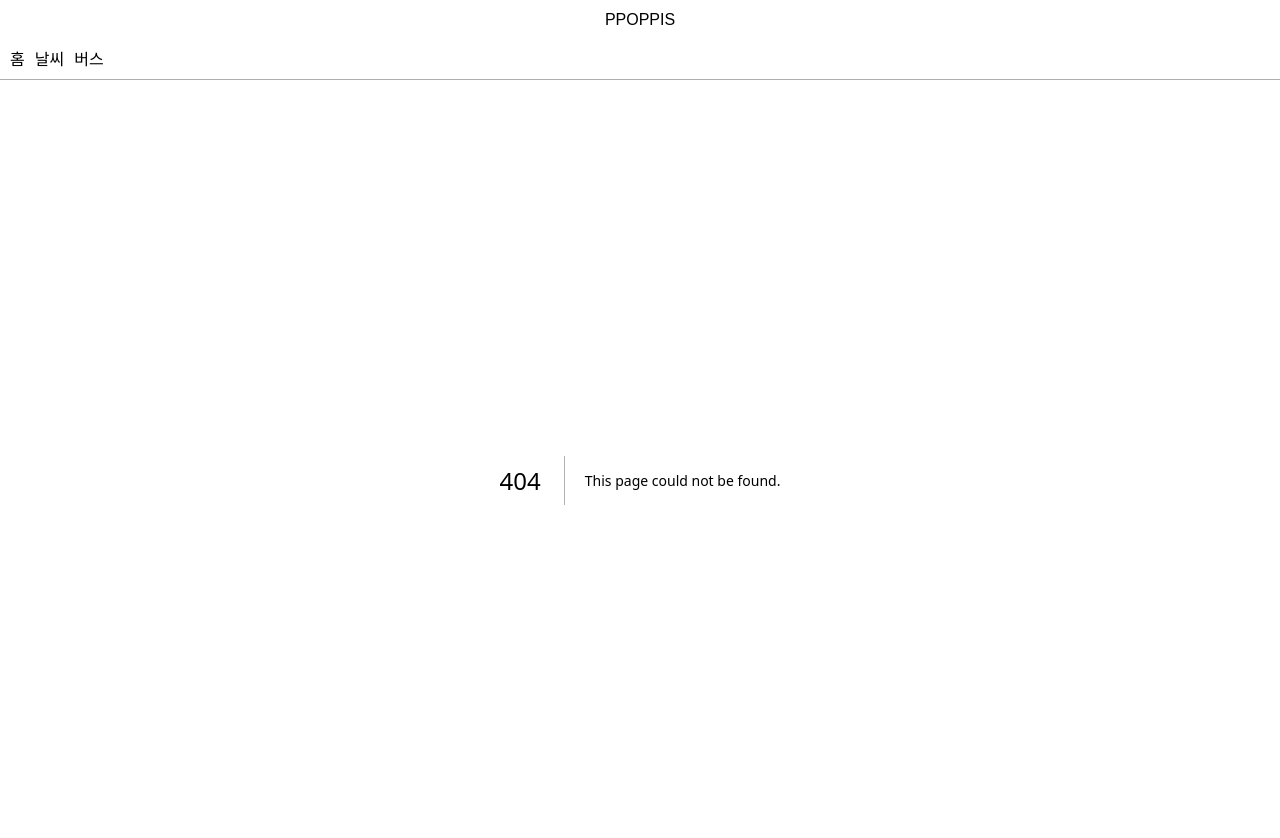
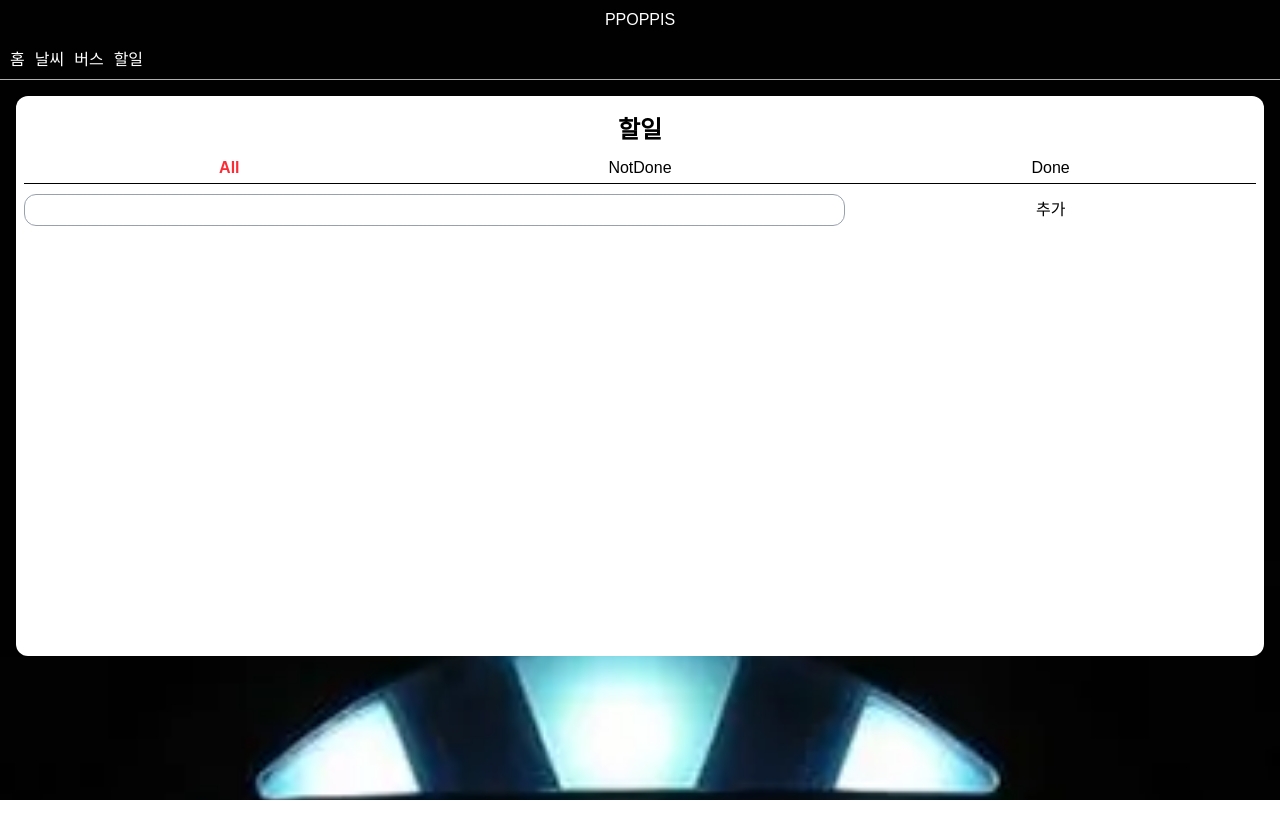
Before and after one commit to Hyun-EG/ppoppi, a Next.js app: page /todo in a window 1280 px wide. Before the commit this address had no page. Shown: the top 838 px of the page. After the commit the page ends 800 px from the top, so only its background shows below. Built offline with nearby package versions, Linux system fonts and the light colour scheme.

Commit message:
Feat: 할 일 메모 페이지 기능 추가

```diff
--- a/app/bus/page.tsx
+++ b/app/bus/page.tsx
@@ -3,6 +3,7 @@ import BusWrapper from "@/components/bus/BusWrapper";
 const page = () => {
   return (
     <div>
+      API 허가받는중
       <BusWrapper />
     </div>
   );
--- /dev/null
+++ b/app/todo/page.tsx
@@ -0,0 +1,12 @@
+import React from "react";
+import ToDoWrapper from "./../../components/todo/ToDoWrapper";
+
+const page = () => {
+  return (
+    <div>
+      <ToDoWrapper />
+    </div>
+  );
+};
+
+export default page;
--- a/components/layout/Header.tsx
+++ b/components/layout/Header.tsx
@@ -7,6 +7,7 @@ const Header = () => {
     { nav: "홈", page: "/" },
     { nav: "날씨", page: "/weather" },
     { nav: "버스", page: "/bus" },
+    { nav: "할일", page: "/todo" },
   ];
   const router = useRouter();
   return (
--- /dev/null
+++ b/components/todo/ToDoWrapper.tsx
@@ -0,0 +1,116 @@
+"use client";
+
+import React, { useEffect, useState } from "react";
+import TitleBox from "../common/TitleBox";
+
+const ToDoWrapper = () => {
+  const modeArr = [{ title: "All" }, { title: "NotDone" }, { title: "Done" }];
+
+  const getStoredTasks = () => {
+    if (typeof window !== "undefined") {
+      const storedTasks = localStorage.getItem("list");
+      return storedTasks ? JSON.parse(storedTasks) : [];
+    }
+    return [];
+  };
+
+  const [addInputValue, setAddInputValue] = useState("");
+  const [tasks, setTasks] = useState<
+    { id: number; text: string; isComplete: boolean }[]
+  >(getStoredTasks());
+  const [selectedNav, setSelectedNav] = useState("All");
+  const [updateTaskList, setUpdateTaskList] = useState(tasks);
+
+  useEffect(() => {
+    localStorage.setItem("list", JSON.stringify(tasks));
+  }, [tasks]);
+
+  useEffect(() => {
+    if (selectedNav === "All") {
+      setUpdateTaskList(tasks);
+    } else if (selectedNav === "NotDone") {
+      setUpdateTaskList(tasks.filter((item) => !item.isComplete));
+    } else if (selectedNav === "Done") {
+      setUpdateTaskList(tasks.filter((item) => item.isComplete));
+    }
+  }, [selectedNav, tasks]);
+
+  const renderState = (item: string) => {
+    setSelectedNav(item);
+  };
+
+  const addTask = () => {
+    if (addInputValue.trim() === "") return;
+    const newTask = { id: Date.now(), text: addInputValue, isComplete: false };
+    setTasks([...tasks, newTask]);
+    setAddInputValue("");
+  };
+
+  const completeTask = (id: number) => {
+    setTasks((prev) =>
+      prev.map((task) =>
+        task.id === id ? { ...task, isComplete: true } : task
+      )
+    );
+  };
+
+  const deleteTask = (id: number) => {
+    setTasks(tasks.filter((task) => task.id !== id));
+  };
+
+  return (
+    <div className="h-140 m-4 p-2 flex flex-col bg-white rounded-xl text-black">
+      <TitleBox>할일</TitleBox>
+      <div className="h-7 mb-2.5 flex border-b border-black">
+        {modeArr.map((item, index) => (
+          <div
+            key={index}
+            onClick={() => renderState(item.title)}
+            className={`w-1/3 flex justify-center cursor-pointer ${
+              selectedNav === item.title ? "text-red-500 font-bold" : ""
+            }`}
+          >
+            {item.title}
+          </div>
+        ))}
+      </div>
+      <div className="pb-2 flex">
+        <input
+          value={addInputValue}
+          onChange={(e) => setAddInputValue(e.target.value)}
+          className="w-2/3 h-8 px-2 border border-gray-400 rounded-xl"
+          type="text"
+        />
+        <button
+          onClick={addTask}
+          className="w-1/3 h-8 flex justify-center items-center"
+        >
+          추가
+        </button>
+      </div>
+      <div className="overflow-y-scroll">
+        {updateTaskList.map((item) => (
+          <div key={item.id} className="px-2 flex border-b border-gray-400">
+            <div
+              className={`w-2/3 ${
+                item.isComplete ? "text-gray-400 line-through" : ""
+              }`}
+            >
+              {item.text}
+            </div>
+            <div className="w-1/3 flex">
+              <button onClick={() => completeTask(item.id)} className="w-1/2">
+                완료
+              </button>
+              <button onClick={() => deleteTask(item.id)} className="w-1/2">
+                삭제
+              </button>
+            </div>
+          </div>
+        ))}
+      </div>
+    </div>
+  );
+};
+
+export default ToDoWrapper;
```
